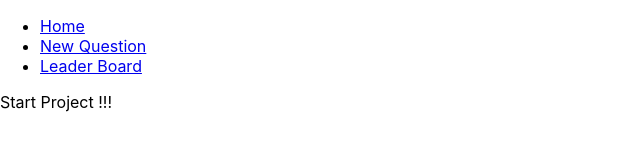
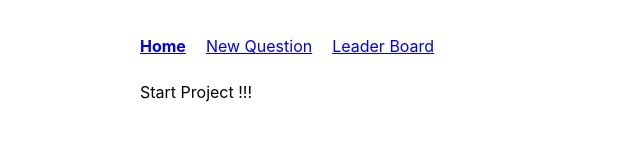
Before and after one commit to VasiliAnoshin/React-Redux-would-you-rather-App, a React app: page / in a window 1280 px wide. Shown: the whole page, without its empty margins (0-640 px from the left). Built offline with nearby package versions, Linux system fonts and the light colour scheme.

Commit message:
add .CSS nav compoonent

```diff
--- a/package.json
+++ b/package.json
@@ -5,6 +5,7 @@
   "dependencies": {
     "react": "^16.8.4",
     "react-dom": "^16.8.4",
+    "react-router-dom": "^4.3.1",
     "react-scripts": "2.1.8"
   },
   "scripts": {
--- a/src/index.css
+++ b/src/index.css
@@ -12,3 +12,34 @@ code {
   font-family: source-code-pro, Menlo, Monaco, Consolas, "Courier New",
     monospace;
 }
+.container {
+  max-width: 1000px;
+  margin: 0 auto;
+  padding: 10px;
+}
+ul {
+  padding-left: 0;
+}
+
+li {
+  list-style-type: none;
+  padding: 10px;
+  text-decoration: none;
+}
+.active {
+  font-weight: bold;
+}
+.center {
+  text-align: center;
+}
+
+.nav ul {
+  display: flex;
+  flex-direction: row;
+  justify-content: flex-start;
+  text-decoration: none;
+}
+
+.nav li:first-child {
+  padding-left: 0;
+}
```
